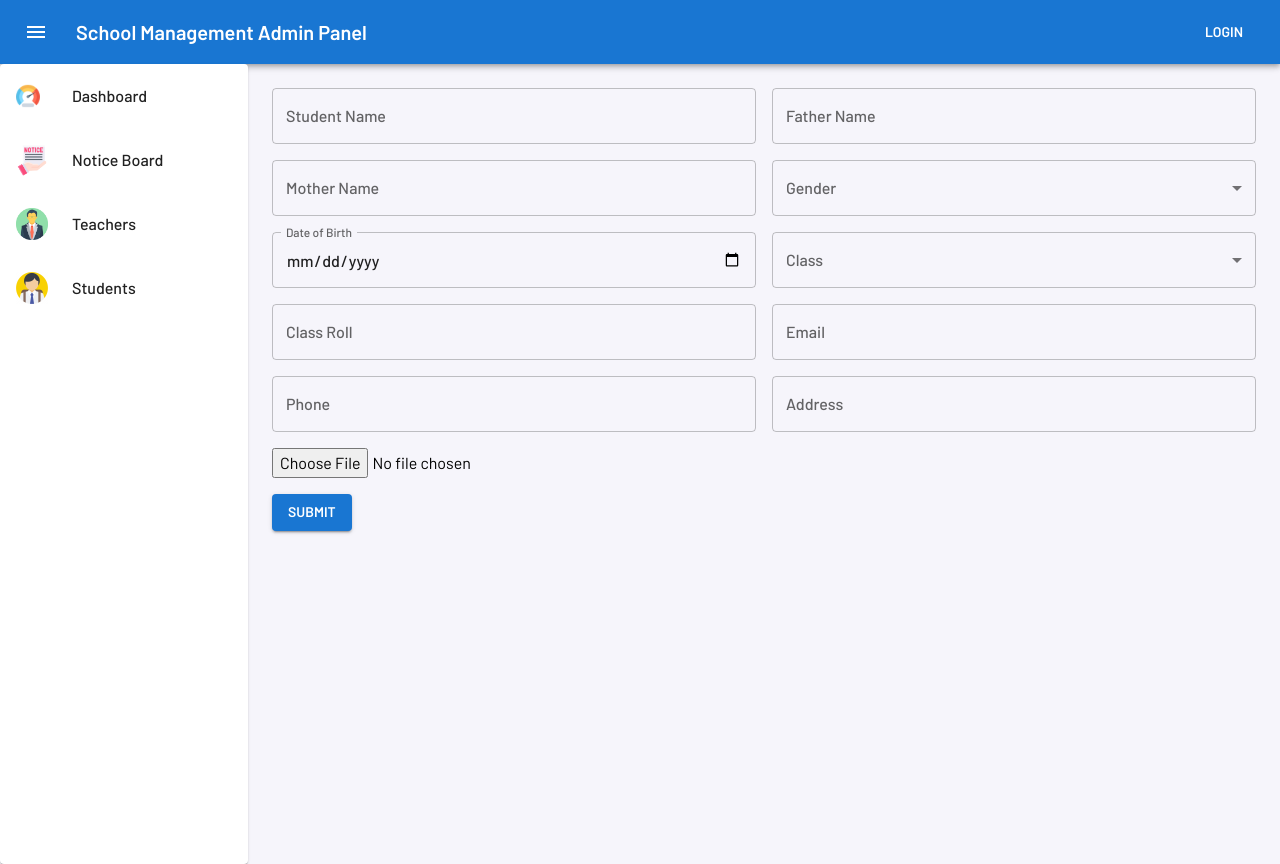
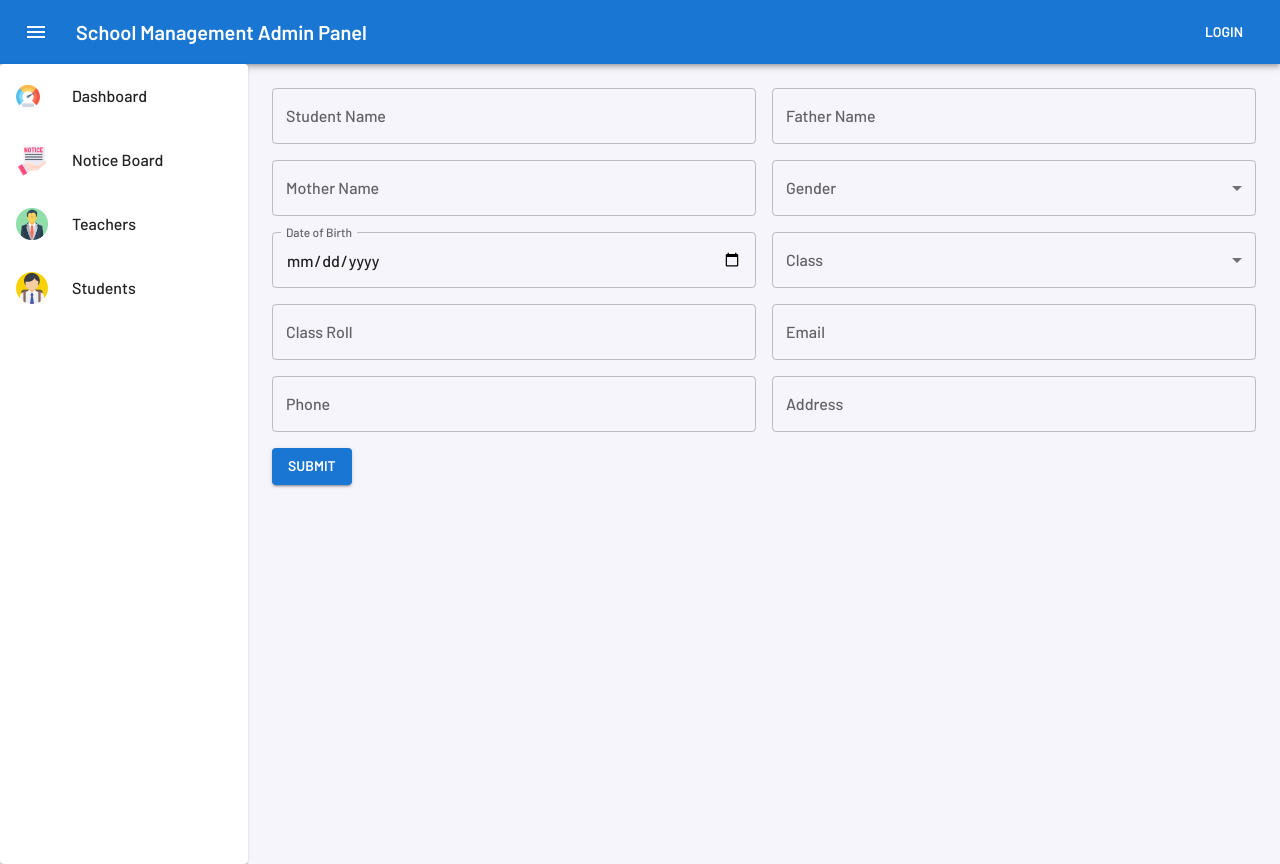
Before and after one commit to programming-agency/school-management-admin, a React (Create React App) app: page /app/addStudent in a window 1280 px wide. Built offline with nearby package versions, Linux system fonts and the light colour scheme.

Commit message:
Student data Update

```diff
--- a/package.json
+++ b/package.json
@@ -18,6 +18,7 @@
     "@types/react": "^18.2.22",
     "@types/react-dom": "^18.2.7",
     "apexcharts": "^3.42.0",
+    "axios": "^1.5.1",
     "chart.js": "^4.4.0",
     "react": "^18.2.0",
     "react-apexcharts": "^1.4.1",
--- /dev/null
+++ b/src/config/config.ts
@@ -0,0 +1 @@
+export const SERVER_URL="http://localhost:5000"
--- a/src/index.tsx
+++ b/src/index.tsx
@@ -1,5 +1,6 @@
-import React from 'react';
-import ReactDOM from 'react-dom/client';
+import React, { useEffect } from 'react';
+import ReactDOM from 'react-dom';
+import axios from 'axios';
 import './index.css';
 import {
   createBrowserRouter,
@@ -20,6 +21,7 @@ import { Teacher } from './pages/Teacher/Teacher';
 import { Notices } from './pages/Notices/Notices';
 import { AddTeacher } from './pages/AddTeacher/AddTeacher';
 import { AddStudent } from './pages/AddStudent/AddStudent';
+import { SERVER_URL } from './config/config';
 
 
 
@@ -32,6 +34,11 @@ const THEME = createTheme({
     "fontWeightMedium": 600
   }
 });
+const Root = () => {
+  useEffect(() => {
+    axios.defaults.baseURL = SERVER_URL;
+  }, []);
+
 
   const router = createBrowserRouter(
     createRoutesFromElements(
@@ -69,15 +76,14 @@ const router = createBrowserRouter(
     )
   );
 
-
-const root = ReactDOM.createRoot(
-  document.getElementById('root') as HTMLElement
-);
-
-root.render(
+  return (
     <React.StrictMode>
       <ThemeProvider theme={THEME}>
         <RouterProvider router={router} />
       </ThemeProvider>
     </React.StrictMode>
   );
+};
+
+
+ReactDOM.render(<Root />, document.getElementById('root'));
--- a/src/pages/AddStudent/AddStudent.tsx
+++ b/src/pages/AddStudent/AddStudent.tsx
@@ -1,9 +1,10 @@
-import React, { useState } from 'react';
+import React from 'react';
 import { useForm, SubmitHandler } from 'react-hook-form';
 import TextField from '@mui/material/TextField';
 import Button from '@mui/material/Button';
 import Grid from '@mui/material/Grid';
 import MenuItem from '@mui/material/MenuItem';
+import axios from 'axios';
 
 interface FormData {
     studentName: string;
@@ -11,7 +12,6 @@ interface FormData {
     motherName: string;
     gender: string;
     address: string;
-    image: File;
     studentClass: string;
     classRoll: string;
     email: string;
@@ -21,20 +21,15 @@ interface FormData {
 
 export const AddStudent = () => {
     const { register, handleSubmit, formState: { errors } } = useForm<FormData>();
-    const [imageURL, setImageURL] = useState<string | null>(null);
 
-    const handleFileChange = (e: React.ChangeEvent<HTMLInputElement>) => {
-        const file = e.target.files?.[0];
-        if (file) {
-            const imageURL = URL.createObjectURL(file);
-            setImageURL(imageURL);
+    const onSubmit: SubmitHandler<FormData> = async (data) => {
+        console.log(data);
+        try {
+            const response = await axios.post('http://localhost:5000/api/students', data);
+            console.log('Data uploaded successfully', response.data);
+        } catch (error) {
+            console.error('Error uploading data', error);
         }
-    };
-
-    const onSubmit: SubmitHandler<FormData> = (data) => {
-        // You can handle the uploaded image in the `data.image` property.
-        // You may want to send it to your server or perform any other actions.
-        console.log('Form Data:', data);
     };
 
     return (
@@ -84,7 +79,7 @@ export const AddStudent = () => {
                         label="Date of Birth"
                         fullWidth
                         type="date"
-                        InputLabelProps={{ shrink: true }} // Add this line
+                        InputLabelProps={{ shrink: true }}
                         {...register("dateOfBirth", { required: 'Date of Birth is required' })}
                         error={Boolean(errors.dateOfBirth)}
                         helperText={errors.dateOfBirth && errors.dateOfBirth.message}
@@ -141,20 +136,6 @@ export const AddStudent = () => {
                         helperText={errors.address && errors.address.message}
                     />
                 </Grid>
-                <Grid item xs={6}>
-                    <input
-                        type="file"
-                        accept="image/*"
-                        {...register("image", { required: 'Image is required' })}
-                        onChange={handleFileChange}
-                    />
-                    {errors.image && <p className="text-red-500">{errors.image.message}</p>}
-                </Grid>
-                {imageURL && (
-                    <Grid item xs={6}>
-                        <img src={imageURL} alt="Selected" style={{ maxWidth: '100%' }} />
-                    </Grid>
-                )}
                 <Grid item xs={12}>
                     <Button type="submit" variant="contained" color="primary">
                         Submit
```
Also changed, not shown: 1 other file (tests, documents, lock files or other folders). Lines whose indentation alone changed are shown as unchanged.
